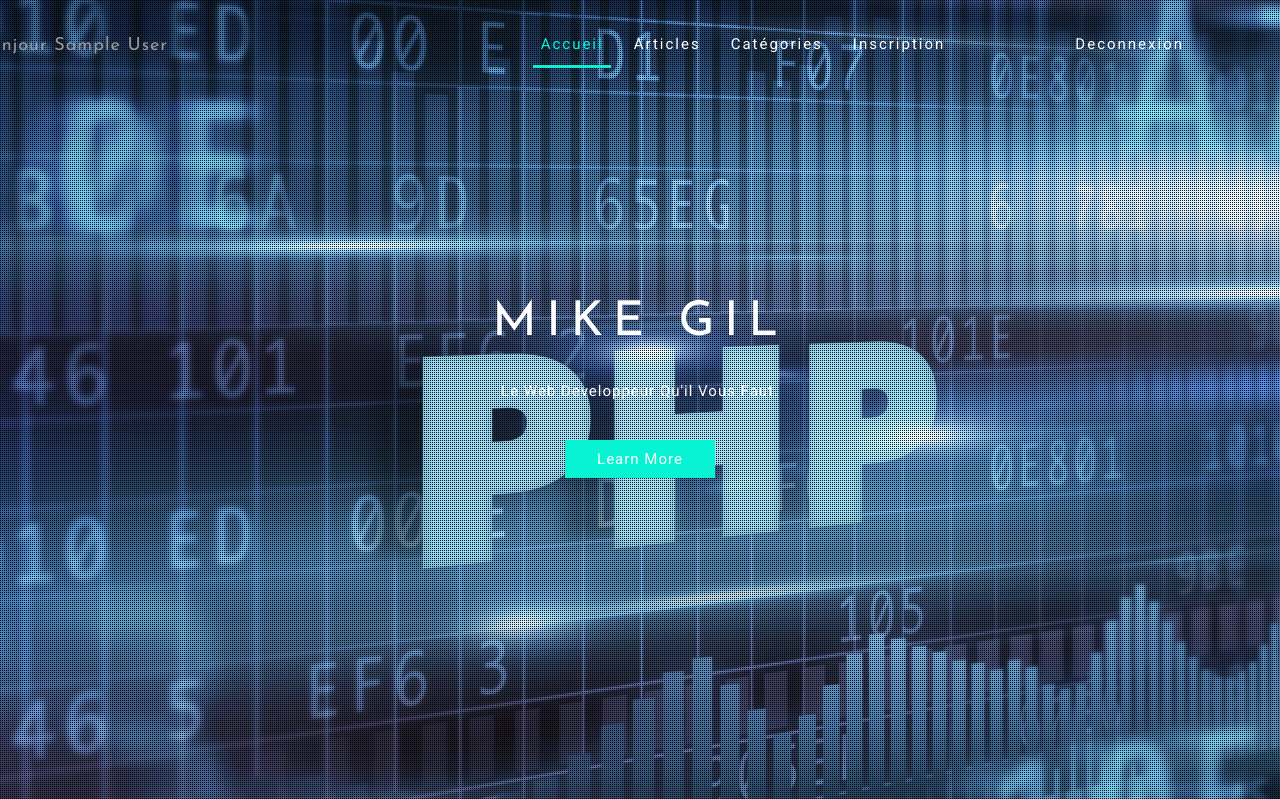
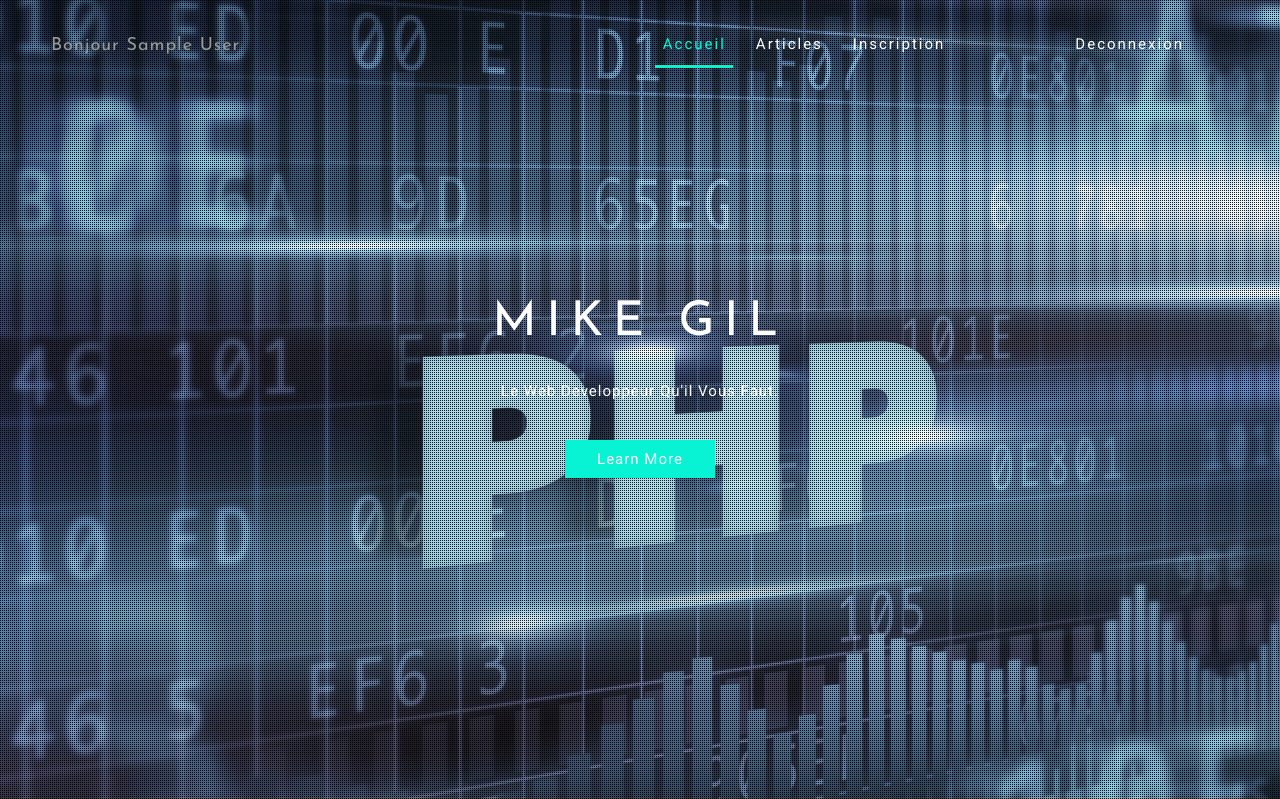
Before and after one commit to mike0590/Blog-P5, a PHP site: page / in a window 1280 px wide. Shown: the top 799 px of the page. Run offline with PHP 8.4, Linux system fonts and the light colour scheme; the visitor is signed in with stand-in values (Sample User, id 1); data that the repository does not hold is empty.

Commit message:
Lien Catégories retiré

```diff
--- a/App/Views/template/default.php
+++ b/App/Views/template/default.php
@@ -58,11 +58,10 @@ Smartphone Compatible web template, free webdesigns for Nokia, Samsung, LG, Sony
 								<?php
 								$visitor = new App\Auth\DbAuth();
 								if ($visitor -> userLogged()) { ?>
-								<li style="position: relative;right:350px;top:20px;"><h4> Bonjour <?php echo $_SESSION['nameVisitor']; ?></h4></li> <?php
+								<li style="position: relative;right:400px;top:20px;"><h4> Bonjour <?php echo $_SESSION['nameVisitor']; ?></h4></li> <?php
 								} ?>
 								<li><a href="index.php" class="active">Accueil</a></li>
 								<li><a href="index.php?p=posts">Articles</a></li>
-								<li><a href="index.php?p=categories">Catégories</a></li>
 								<li><a href="index.php?p=inscription">Inscription</a></li>
 								<?php
 								if ($visitor -> userLogged()) { ?>
--- a/App/Views/template/default_1.php
+++ b/App/Views/template/default_1.php
@@ -57,11 +57,10 @@ Smartphone Compatible web template, free webdesigns for Nokia, Samsung, LG, Sony
 								<?php
 								$visitor = new App\Auth\DbAuth();
 								if ($visitor -> userLogged()) { ?>
-								<li style="position: relative;right:350px;top:20px;"><h4> Bonjour <?php echo $_SESSION['nameVisitor']; ?></h4></li> <?php
+								<li style="position: relative;right:400px;top:20px;"><h4> Bonjour <?php echo $_SESSION['nameVisitor']; ?></h4></li> <?php
 								} ?>
 								<li><a href="index.php" class="active">Accueil</a></li>
 								<li><a href="index.php?p=posts">Articles</a></li>
-								<li><a href="index.php?p=categories">Catégories</a></li>
 								<li><a href="index.php?p=inscription">Inscription</a></li>
 								<?php
 								if ($visitor -> userLogged()) { ?>
```
